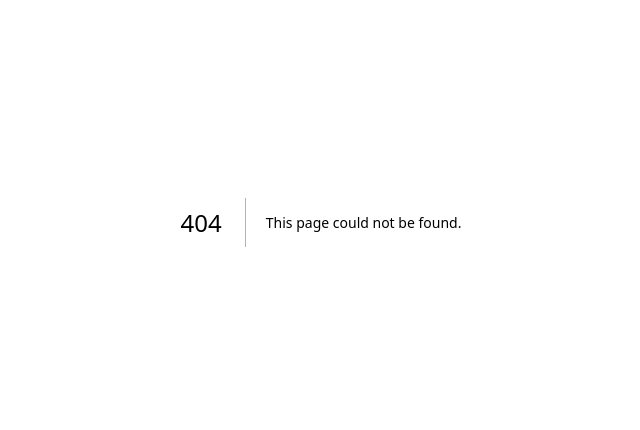
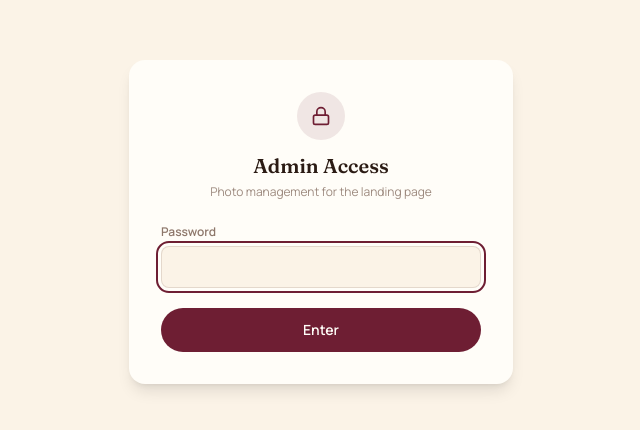
Before and after one commit to ImperioKDB/catering-landing, a Next.js app: page /admin/login in a window 1280 px wide. Before the commit this address had no page. Shown: the part 178-608 px from the top of the page, without its empty margins (319-959 px from the left). Built offline with nearby package versions, Linux system fonts and the light colour scheme.

Commit message:
Add app/admin/login/page.tsx

```diff
--- /dev/null
+++ b/app/admin/login/page.tsx
@@ -0,0 +1,65 @@
+"use client";
+
+import { useState } from "react";
+import { useRouter } from "next/navigation";
+import { Lock } from "lucide-react";
+
+export default function AdminLogin() {
+  const router = useRouter();
+  const [password, setPassword] = useState("");
+  const [error, setError] = useState<string | null>(null);
+  const [loading, setLoading] = useState(false);
+
+  const handleSubmit = async (e: React.FormEvent) => {
+    e.preventDefault();
+    setLoading(true);
+    setError(null);
+    const res = await fetch("/api/admin/login", {
+      method: "POST",
+      headers: { "Content-Type": "application/json" },
+      body: JSON.stringify({ password }),
+    });
+    setLoading(false);
+    if (res.ok) {
+      router.push("/admin");
+      router.refresh();
+    } else {
+      const data = await res.json().catch(() => ({}));
+      setError(data.error ?? "Something went wrong.");
+    }
+  };
+
+  return (
+    <div className="flex min-h-screen items-center justify-center bg-cream px-5">
+      <form onSubmit={handleSubmit} className="w-full max-w-sm rounded-2xl bg-ivory p-8 shadow-lg">
+        <div className="mb-6 flex flex-col items-center text-center">
+          <span className="mb-3 flex h-12 w-12 items-center justify-center rounded-full bg-burgundy/10 text-burgundy">
+            <Lock className="h-5 w-5" />
+          </span>
+          <h1 className="font-display text-xl font-semibold text-espresso-dark">Admin Access</h1>
+          <p className="mt-1 font-body text-xs text-espresso/60">Photo management for the landing page</p>
+        </div>
+
+        <label className="mb-1.5 block font-body text-xs font-semibold text-espresso/70">Password</label>
+        <input
+          type="password"
+          required
+          autoFocus
+          value={password}
+          onChange={(e) => setPassword(e.target.value)}
+          className="focus-ring w-full rounded-lg border border-espresso/15 bg-cream px-4 py-2.5 font-body text-sm"
+        />
+
+        {error && <p className="mt-3 font-body text-xs text-burgundy">{error}</p>}
+
+        <button
+          type="submit"
+          disabled={loading}
+          className="focus-ring mt-5 w-full rounded-full bg-burgundy px-6 py-3 font-body text-sm font-semibold text-ivory transition-opacity hover:opacity-90 disabled:opacity-50"
+        >
+          {loading ? "Checking..." : "Enter"}
+        </button>
+      </form>
+    </div>
+  );
+}
```
